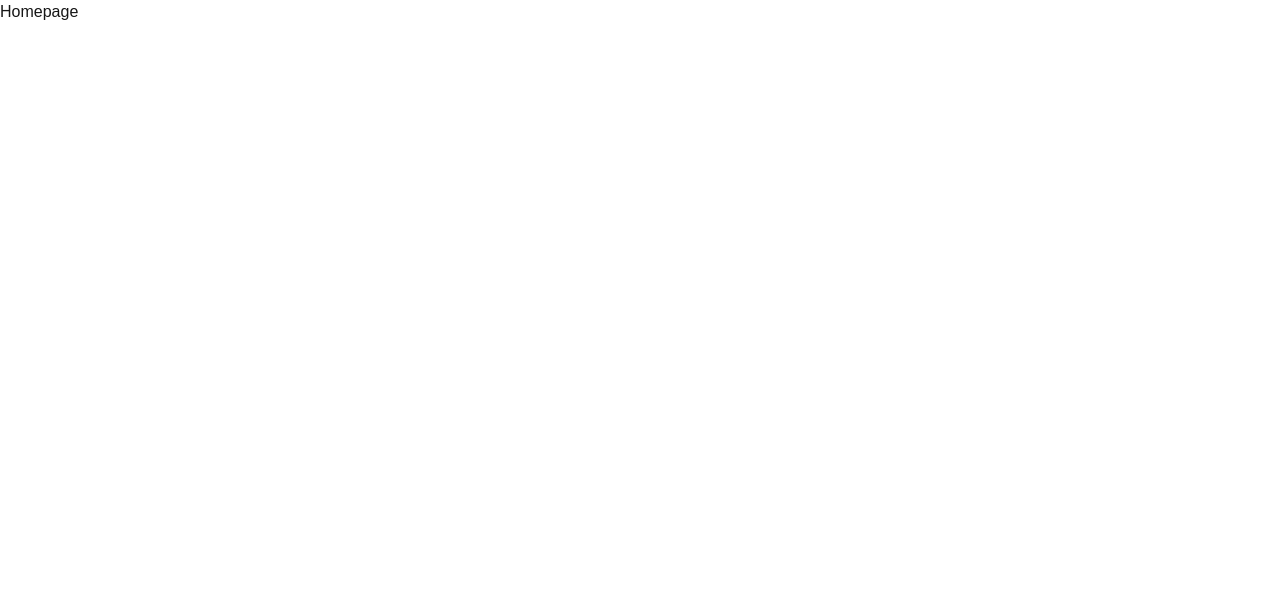
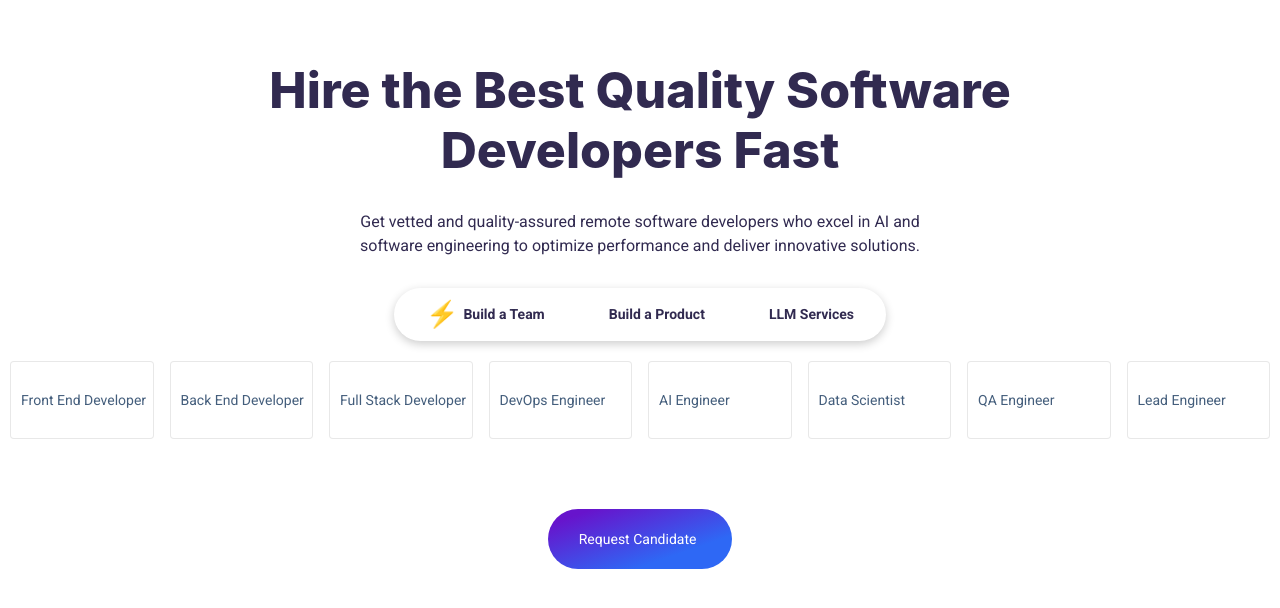
Before and after one commit to zohaibwebdev/codeAnalytics-dashboard, a Next.js app: page / in a window 1280 px wide. Shown: the top 608 px of the page. Built offline with nearby package versions, Linux system fonts and the light colour scheme.

Commit message:
feat:hero section

```diff
--- a/src/app/globals.css
+++ b/src/app/globals.css
@@ -7,11 +7,11 @@
   --foreground: #171717;
 }
 
-@media (prefers-color-scheme: dark) {
-  :root {
-    --background: #0a0a0a;
-    --foreground: #ededed;
-  }
+
+*{
+  margin: 0;
+  padding: 0;
+  box-sizing: border-box;
 }
 
 body {
--- a/src/app/layout.tsx
+++ b/src/app/layout.tsx
@@ -27,6 +27,7 @@ export default function RootLayout({
     <html lang="en">
       <body
         className={`${geistSans.variable} ${geistMono.variable} antialiased`}
+        suppressHydrationWarning
       >
         {children}
       </body>
--- a/src/app/page.tsx
+++ b/src/app/page.tsx
@@ -1,8 +1,9 @@
 import React from 'react'
+import HeroSection from '../components/hero-section/HeroSection'
 
 const Homepage = () => {
   return (
-    <div>Homepage</div>
+    <HeroSection />
   )
 }
 
--- /dev/null
+++ b/src/components/hero-section/HeroSection.jsx
@@ -0,0 +1,90 @@
+'use client';
+import React, { useState } from 'react';
+import styles from './HeroSection.module.css';
+
+const HeroSection = () => {
+  const [clicked, setClicked] = useState(null);
+  const [roles, setRoles] = useState([
+    { key: 'frontend', label: 'Front End Developer', active: false },
+    { key: 'backend', label: 'Back End Developer', active: false },
+    { key: 'fullstack', label: 'Full Stack Developer', active: false },
+    { key: 'devops', label: 'DevOps Engineer', active: false },
+    { key: 'ai', label: 'AI Engineer', active: false },
+    { key: 'data', label: 'Data Scientist', active: false },
+    { key: 'qa', label: 'QA Engineer', active: false },
+    { key: 'lead', label: 'Lead Engineer', active: false },
+  ]);
+
+
+  const handleClick = (button) => {
+    setClicked(button);
+  };
+
+  const handleCheckboxClick = (key) => {
+    setRoles((prevRoles) =>
+      prevRoles.map((role) =>
+        role.key === key ? { ...role, active: !role.active } : role
+      )
+    );
+  };
+
+  return (
+    <section className={styles.heroSection}>
+      <div className={styles.headingContainer}>
+        <h1 className={styles.mainHeading}>
+          Hire the Best Quality Software Developers Fast
+        </h1>
+        <div className={styles.secondaryHeading}>
+          <p>
+            Get vetted and quality-assured remote software developers who excel
+            in AI and software engineering to optimize performance and deliver
+            innovative solutions.
+          </p>
+          <div className={styles.headingButtons}>
+            <button
+              className={`${styles.button} ${
+                clicked === 'team' ? styles.clicked : ''
+              }`}
+              onClick={() => handleClick('team')}
+            >
+              <span>⚡</span>
+              Build a Team
+            </button>
+            <button
+              className={`${styles.button} ${
+                clicked === 'product' ? styles.clicked : ''
+              }`}
+              onClick={() => handleClick('product')}
+            >
+              Build a Product
+            </button>
+            <button
+              className={`${styles.button} ${
+                clicked === 'llm' ? styles.clicked : ''
+              }`}
+              onClick={() => handleClick('llm')}
+            >
+              LLM Services
+            </button>
+          </div>
+        </div>
+      </div>
+      <div className={styles.checkBoxContainer}>
+        {roles.map((role) => (
+          <button
+            key={role.key}
+            className={` ${
+              role.active ? styles.checkedButton : styles.checkButton
+            }`}
+            onClick={() => handleCheckboxClick(role.key)}
+          >
+            {role.label}
+          </button>
+        ))}
+      </div>
+      <button className={styles.hireButton}>Request Candidate</button>
+    </section>
+  );
+};
+
+export default HeroSection;
--- /dev/null
+++ b/src/components/hero-section/HeroSection.module.css
@@ -0,0 +1,218 @@
+@import url("https://fonts.googleapis.com/css2?family=Roboto:ital,wght@0,100;0,300;0,400;0,500;0,700;0,900;1,100;1,300;1,400;1,500;1,700;1,900&display=swap");
+.heroSection {
+  padding-top: 60px;
+  padding-bottom: 60px;
+  display: flex;
+  flex-direction: column;
+  gap: 20px;
+  width: 100%;
+  align-items: center;
+}
+@media (min-width: 1300px) {
+  .heroSection{
+    gap: 50px;
+  }
+  .secondaryHeading{
+    gap:70px
+  }
+}
+.headingContainer {
+  max-width: 60%;
+  display: flex;
+  flex-direction: column;
+  align-items: center;
+  gap: 30px;
+}
+@media (max-width:1100px){
+  .headingContainer{
+    max-width: 75%;
+  }
+}
+@media (max-width:850px){
+  .headingContainer{
+    max-width: 100%;
+  }
+}
+.mainHeading {
+  color: #312a50;
+  text-align: center;
+  font-family: Inter;
+  font-size: 50px;
+  font-style: normal;
+  font-weight: 800;
+  line-height: normal;
+}
+.secondaryHeading {
+  max-width: 80%;
+  display: flex;
+  flex-direction: column;
+  align-items: center;
+  gap: 30px;
+}
+@media (max-width:850px){
+  .mainHeading{
+    font-size: 40px;
+  }
+  .secondaryHeading{
+    max-width: 90%;
+  }
+}
+
+@media (max-width:450px){
+  .mainHeading{
+    font-size: 30px;
+  }
+}
+.secondaryHeading p {
+  color: #312a50;
+  text-align: center;
+  font-family: Roboto;
+  font-size: 16px;
+  font-style: normal;
+  font-weight: 400;
+  line-height: 24px;
+}
+
+.headingButtons {
+  box-shadow: 0 3px 10px rgb(0 0 0 / 0.2);
+  display: flex;
+  border-radius: 70px;
+  overflow: hidden;
+}
+@media (min-width: 1800px) {
+
+  .mainHeading{
+    font-size: 70px;
+  }
+  .secondaryHeading p{
+    font-size: 20px;
+  }
+}
+@media (max-width:850px){
+
+  .headingButtons{
+    padding-top: 5px;
+    padding-bottom: 5px;
+    border-radius: 0px;
+    box-shadow: none;
+    flex-direction: column;
+    gap: 20px;
+  }
+  .button{
+    box-shadow: 0 3px 10px rgb(0 0 0 / 0.2);
+  }
+}
+
+.button {
+  flex-grow: 1; /* Ensures buttons grow to fill available space equally */
+  flex-shrink: 1; /* Prevents buttons from shrinking less than their content */
+  display: flex;
+  justify-content: center;
+  align-items: center;
+  gap: 5px;
+  color: #312a50;
+  font-family: Roboto, sans-serif;
+  font-size: 14px;
+  font-style: normal;
+  font-weight: 700;
+  line-height: 21px;
+  padding: 16px 32px;
+  border-radius: 70px;
+  min-width: 0; /* Prevents buttons from getting too large */
+  text-align: center; /* Centers text inside the button */
+}
+
+.button span {
+  font-size: 26px;
+}
+
+.button:hover,
+.button:active,
+.clicked,
+.checkButton:hover {
+  background: linear-gradient(
+    161deg,
+    #6714cc 0%,
+    #6714cc 12.73%,
+    #2e68f5 72.95%
+  );
+  color: #ffff;
+}
+
+.headingButtons .button {
+  max-width: 100%; /* Ensures the buttons are contained within the container */
+}
+
+.checkBoxContainer {
+  width: 100%;
+  display: flex;
+  gap: 16px;
+  justify-content: center;
+  flex-wrap: wrap;
+}
+.checkButton {
+  width: 143.5px;
+  max-width: 143.5px;
+  height: 78px;
+  max-height: 78px;
+  flex-grow: 1;
+  flex-shrink: 0;
+  border-radius: 4px;
+  border: 1px solid rgba(0, 0, 0, 0.09);
+  background: #fff;
+  color: #445e7c;
+  font-family: Roboto;
+  font-size: 14px;
+  font-style: normal;
+  font-weight: 400;
+  line-height: 21px;
+  display: flex;
+  align-items: center;
+  padding-left: 10px;
+}
+.checkedButton {
+  width: 143.5px;
+  max-width: 143.5px;
+  height: 78px;
+  max-height: 78px;
+  flex-grow: 1;
+  flex-shrink: 0;
+  border-radius: 4px;
+  border: 1px solid rgba(0, 0, 0, 0.09);
+  background: linear-gradient(
+    161deg,
+    #6714cc 0%,
+    #6714cc 12.73%,
+    #2e68f5 72.95%
+  );
+  color: #ffff;
+  font-family: Roboto;
+  font-size: 14px;
+  font-style: normal;
+  font-weight: 400;
+  line-height: 21px;
+  display: flex;
+  align-items: center;
+  padding-left: 10px;
+}
+.hireButton {
+  display: inline-flex;
+  height: 60px;
+  padding: 0px 35.914px 0px 31.086px;
+  align-items: center;
+  flex-shrink: 0;
+  border-radius: 100px;
+  background: linear-gradient(
+    161deg,
+    #6714cc 0%,
+    #6714cc 12.73%,
+    #2e68f5 72.95%
+  );
+  color: #fff;
+  font-family: Roboto;
+  font-size: 14px;
+  font-style: normal;
+  font-weight: 400;
+  line-height: normal;
+  margin-top: 50px;
+}
```
